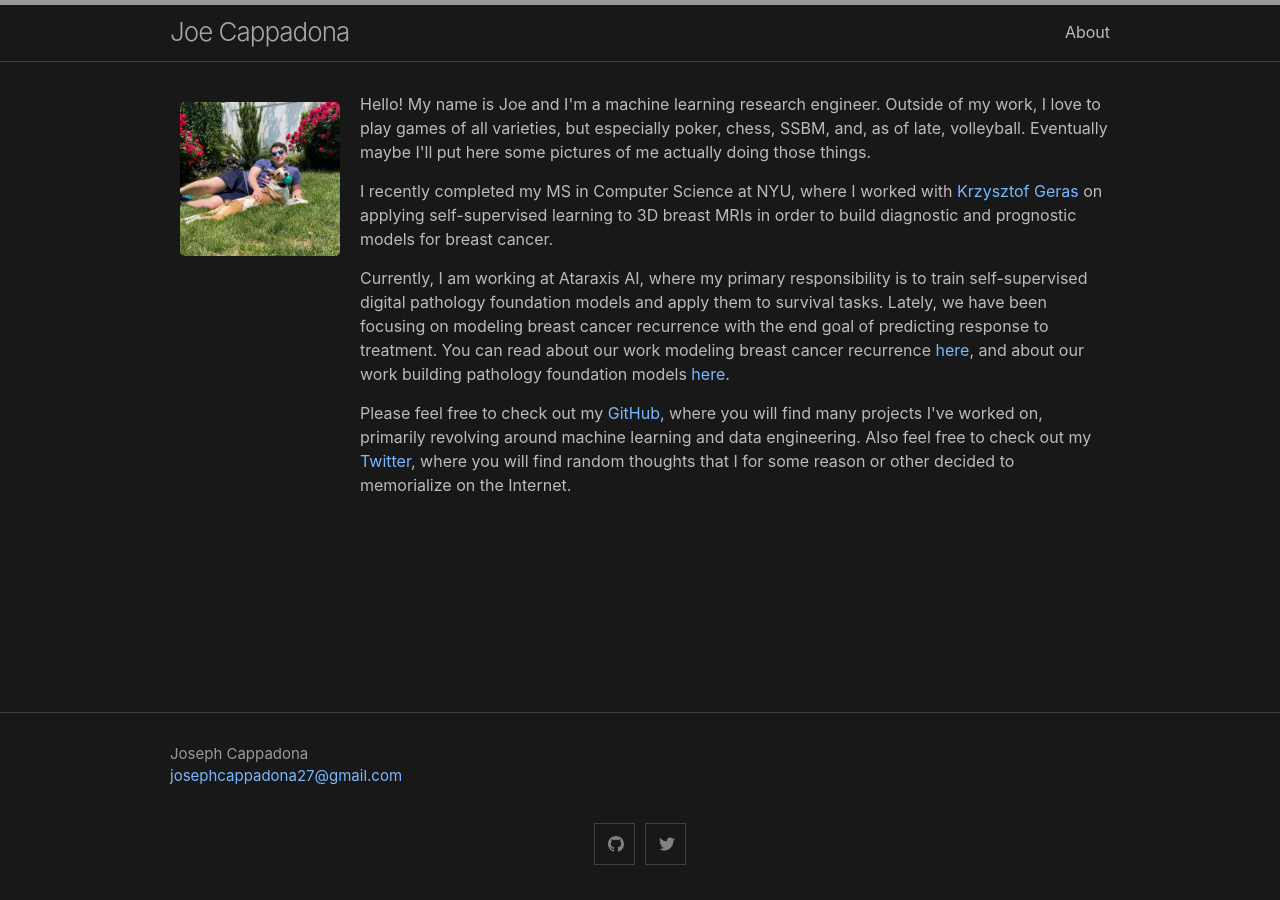
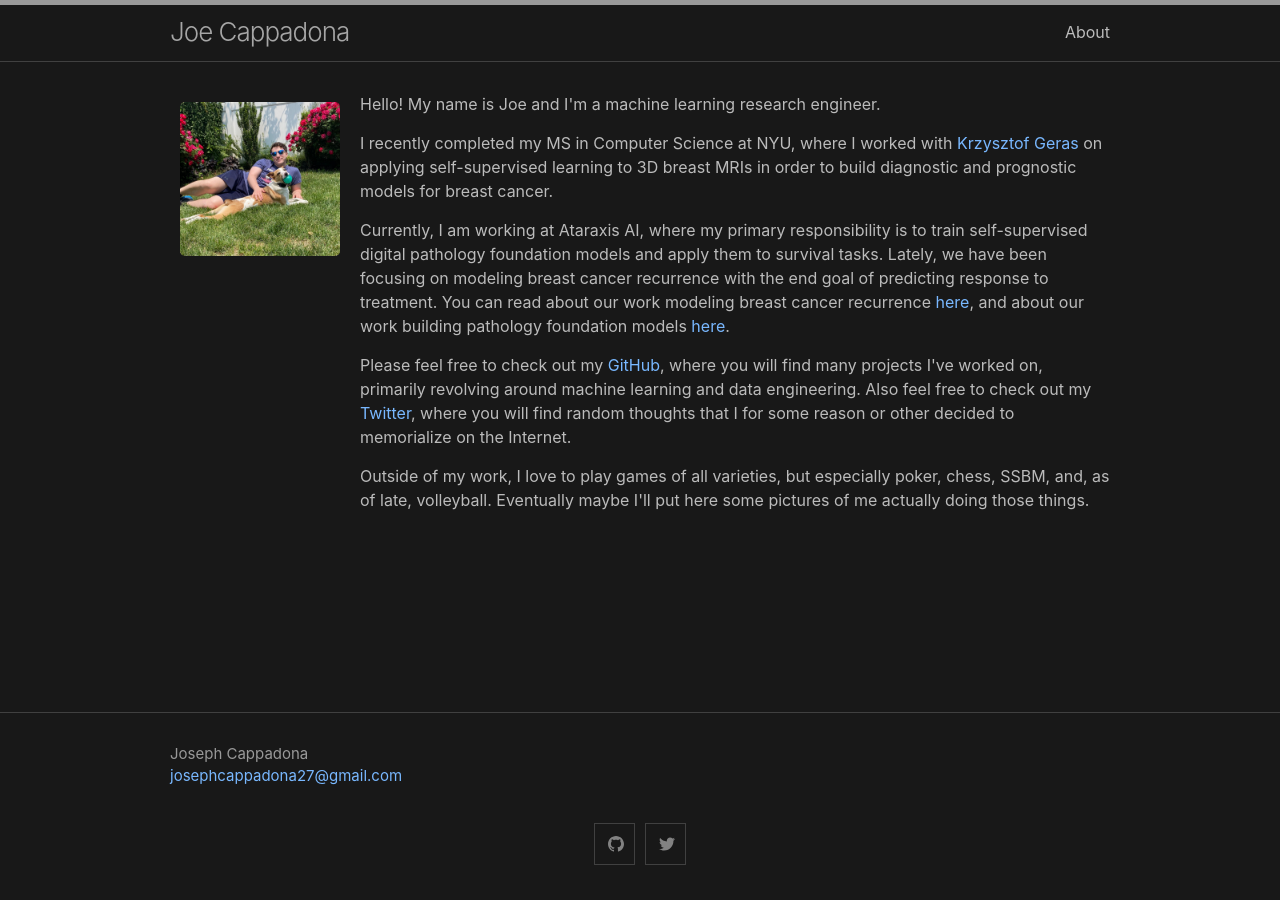
Before and after one commit to josephcappadona/josephcappadona.github.io, a Jekyll site: the page built from index.md, in a window 1280 px wide. Built offline with Jekyll 4.4.1, drawn with Linux system fonts in a browser that asks for light colours.

```diff
--- a/index.md
+++ b/index.md
@@ -8,9 +8,10 @@ layout: home
       <img src="/assets/img/headshot.jpeg" style="border-radius: 5px;" />
     </div>
     <div style="margin: auto 0 auto 10px;">
-      <p>Hello! My name is Joe and I'm a machine learning research engineer. Outside of my work, I love to play games of all varieties, but especially poker, chess, SSBM, and, as of late, volleyball. Eventually maybe I'll put here some pictures of me actually doing those things.</p>
+      <p>Hello! My name is Joe and I'm a machine learning research engineer. </p>
       <p>I recently completed my MS in Computer Science at NYU, where I worked with <a href="https://cs.nyu.edu/~kgeras/">Krzysztof Geras</a> on applying self-supervised learning to 3D breast MRIs in order to build diagnostic and prognostic models for breast cancer.</p>
       <p>Currently, I am working at Ataraxis AI, where my primary responsibility is to train self-supervised digital pathology foundation models and apply them to survival tasks. Lately, we have been focusing on modeling breast cancer recurrence with the end goal of predicting response to treatment. You can read about our work modeling breast cancer recurrence <a href="https://arxiv.org/abs/2410.21256">here</a>, and about our work building pathology foundation models <a href="https://cdn.prod.website-files.com/66f22558f0bee9421463707b/6723001b306063d71f2b69c3_13_Squeezing_performance_from_%20(1).pdf">here</a>.</p>
       <p>Please feel free to check out my <a href="https://github.com/josephcappadona">GitHub</a>, where you will find many projects I've worked on, primarily revolving around machine learning and data engineering. Also feel free to check out my <a href="https://twitter.com/joecappadona">Twitter</a>, where you will find random thoughts that I for some reason or other decided to memorialize on the Internet.</p>
+      <p>Outside of my work, I love to play games of all varieties, but especially poker, chess, SSBM, and, as of late, volleyball. Eventually maybe I'll put here some pictures of me actually doing those things.</p>
   </div>
 </div>
```
